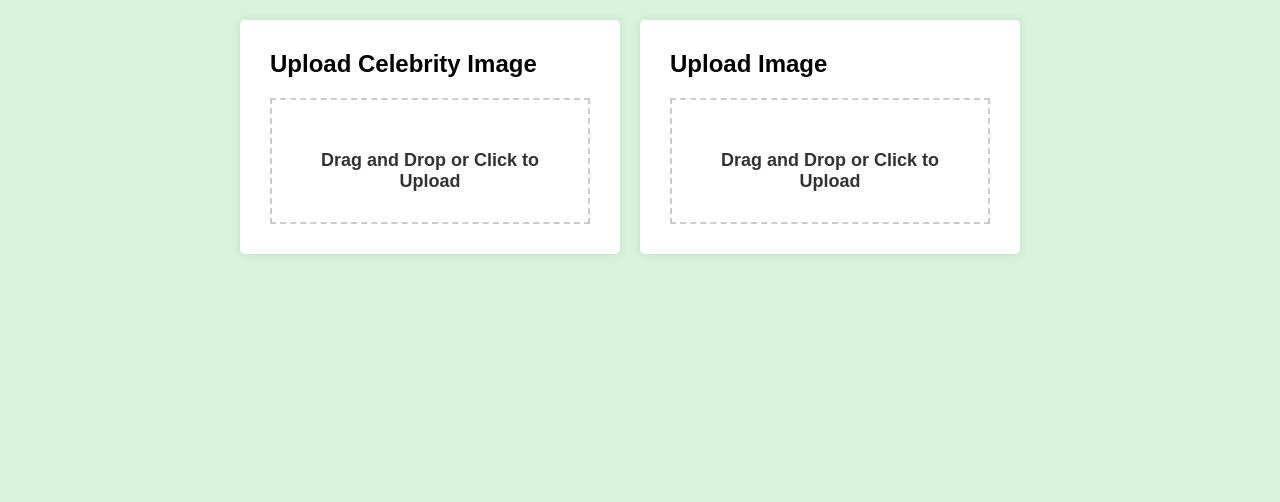
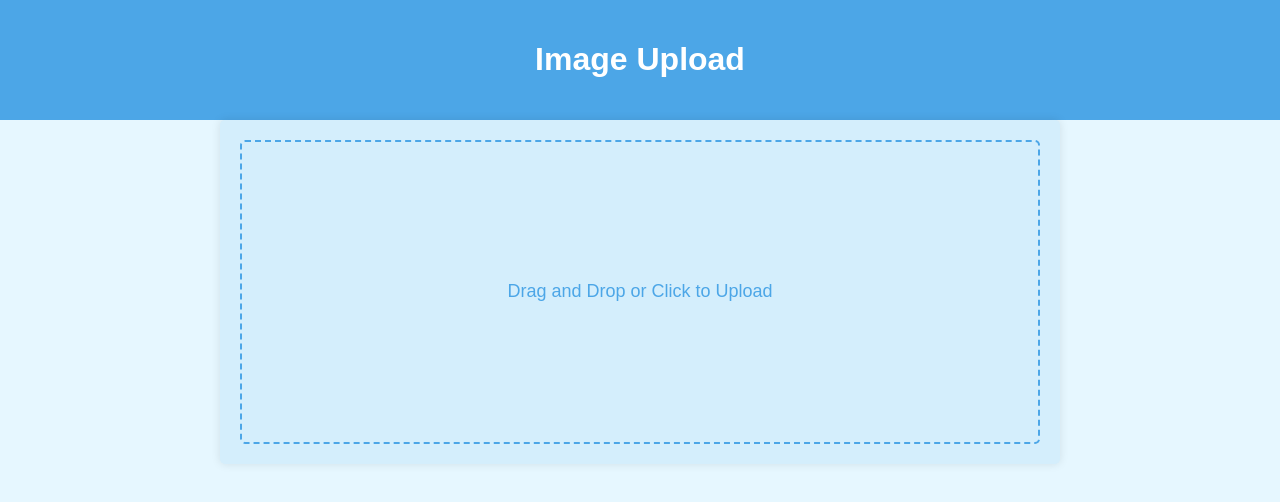
Before and after one commit to kunal0717/aws_project, a plain HTML site: page index.html in a window 1280 px wide. Drawn offline with Linux system fonts and the light colour scheme.

Commit message:
Changes made in code

```diff
--- a/index.html
+++ b/index.html
@@ -1,24 +1,21 @@
 <!DOCTYPE html>
 <html>
 <head>
-  <title>Face Recognition</title>
+  <title>Image Upload</title>
   <link rel="stylesheet" href="style.css">
 </head>
 <body>
+  <header>
+    <h1>Image Upload</h1>
+  </header>
+
   <main>
-    <section class="image-upload" id="celebrity-panel">
-      <h2>Upload Celebrity Image</h2>
-      <div class="image-upload-box" id="celebrity-upload-box">
-        <label for="celebrity-photo">Drag and Drop or Click to Upload</label>
-        <input type="file" id="celebrity-photo" accept="image/*">
-      </div>
-    </section>
-
-    <section class="image-upload" id="image-panel">
-      <h2>Upload Image</h2>
-      <div class="image-upload-box" id="image-upload-box">
-        <label for="image-photo">Drag and Drop or Click to Upload</label>
-        <input type="file" id="image-photo" accept="image/*">
+    <section>
+      <div class="image-upload">
+        <input type="file" id="image" accept="image/*">
+        <label for="image">
+          <span class="upload-text">Drag and Drop or Click to Upload</span>
+        </label>
       </div>
     </section>
   </main>
--- a/style.css
+++ b/style.css
@@ -2,52 +2,49 @@ body {
   font-family: Arial, sans-serif;
   margin: 0;
   padding: 0;
-  background-color: #d8f3dc; /* Light greenish background color */
+  background-color: #e6f7ff; /* Very light sky blue background color */
+}
+
+header {
+  background-color: #4ca6e7; /* Sky blue color for header */
+  color: #fff;
+  padding: 20px;
+  text-align: center;
 }
 
 main {
   max-width: 800px;
   margin: 0 auto;
   padding: 20px;
-  display: flex; /* Display the sections side by side */
+  background-color: #d4eefc; /* Sky blue color for main content */
+  box-shadow: 0px 0px 10px rgba(0, 0, 0, 0.1);
+  border-radius: 5px;
 }
 
-section.image-upload {
-  flex: 1; /* Each section occupies equal space */
-  margin-right: 20px;
-  background-color: #fff; /* Light background color */
-  box-shadow: 0px 0px 10px rgba(0, 0, 0, 0.1);
-  border-radius: 5px;
-  padding: 30px;
+section {
+  text-align: center;
 }
 
-h2 {
-  margin-top: 0;
+.image-upload {
+  display: flex;
+  justify-content: center;
+  align-items: center;
+  height: 300px;
+  border: 2px dashed #4ca6e7; /* Match the header color for the border */
+  border-radius: 5px;
+  cursor: pointer;
+  transition: background-color 0.3s ease;
 }
 
-.image-upload-box {
-  border: 2px dashed #ccc;
-  padding: 30px;
-  text-align: center;
-  cursor: pointer;
-}
-
-.image-upload-box label {
-  display: block;
-  margin-top: 20px;
-  color: #333;
-  font-size: 18px;
-  font-weight: bold;
-}
-
-.image-upload-box label:hover {
-  color: #555;
+.image-upload:hover {
+  background-color: #c4e8ff; /* Light sky blue color for hover background */
 }
 
 .upload-text {
-  font-size: 16px;
+  font-size: 18px;
+  color: #4ca6e7; /* Match the header color for the text */
 }
 
-.image-upload-box input[type="file"] {
+.image-upload input[type="file"] {
   display: none;
 }
```
